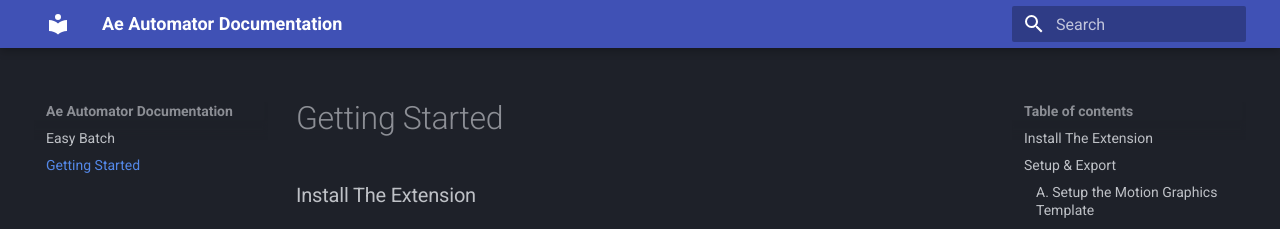
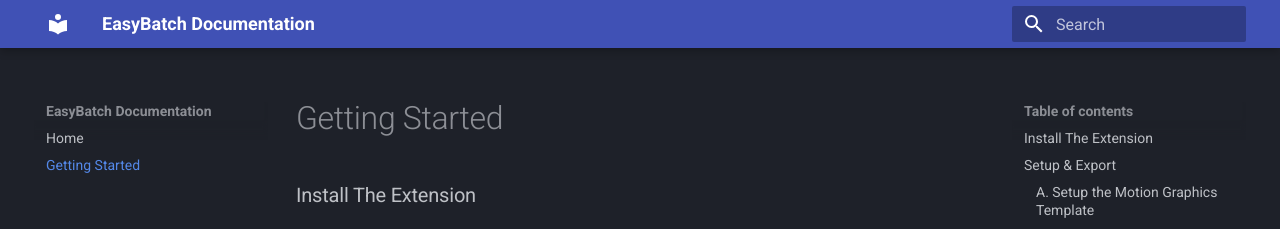
Before and after one commit to gabriel-ar/Ae-EasyBatch, an MkDocs documentation site: the page built from docs/getting-started.md, in a window 1280 px wide. Shown: the top 229 px of the page. Built offline with MkDocs 1.6.1 and Material for MkDocs 9.7.7, drawn with Linux system fonts in a browser that asks for light colours.

Commit message:
Changed title on documentation

```diff
--- a/mkdocs.yml
+++ b/mkdocs.yml
@@ -1,6 +1,13 @@
-site_name: Ae Automator Documentation
-site_url: https://gabriel-ar.github.io/Ae-Automator/
+site_name: EasyBatch Documentation
 theme:
   name: material
   palette:
     scheme: slate
+
+nav:
+  - Home: index.md
+  - Getting Started: getting-started.md
+  # - User Guide: user-guide.md
+  # - Developer Guide: developer-guide.md
+  # - Release Notes: release-notes.md
+  # - About: about.md
--- a/src/App.svelte
+++ b/src/App.svelte
@@ -682,7 +682,7 @@
 
   <div class="header_reload">
     <button onclick={F_Reload} class="delete_col"><Update /></button>
-    <button class="delete_col" onclick={()=>cep.OpenURLInDefaultBrowser("https://gabriel-ar.github.io/Ae-Automator/")}><QuestionMark /></button>
+    <button class="delete_col" onclick={()=>cep.OpenURLInDefaultBrowser("https://gabriel-ar.github.io/Ae-EasyBatch/")}><QuestionMark /></button>
   </div>
 </header>
 
```
Also changed, not shown: docs/getting-started.md (renamed from docs/getting started.md).
